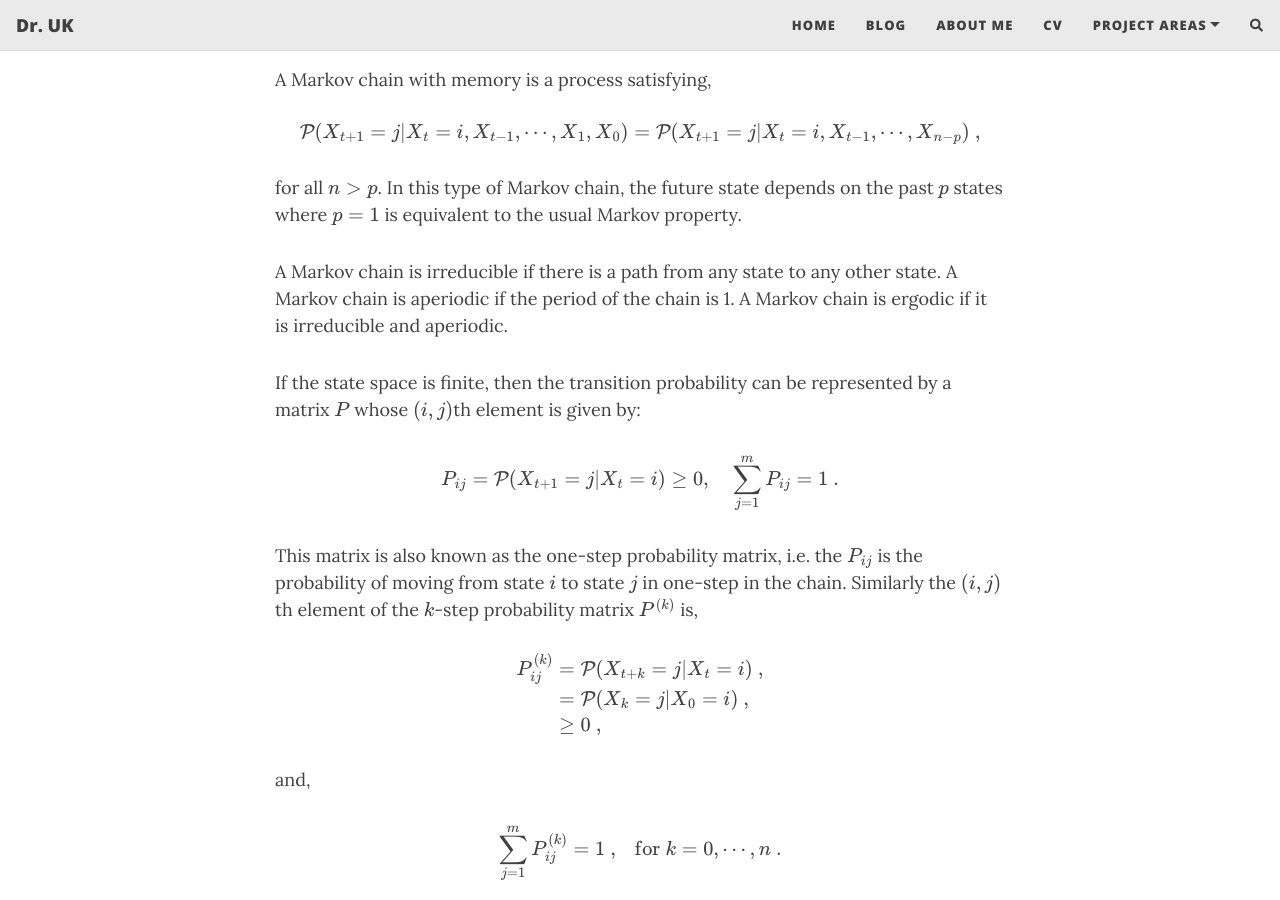
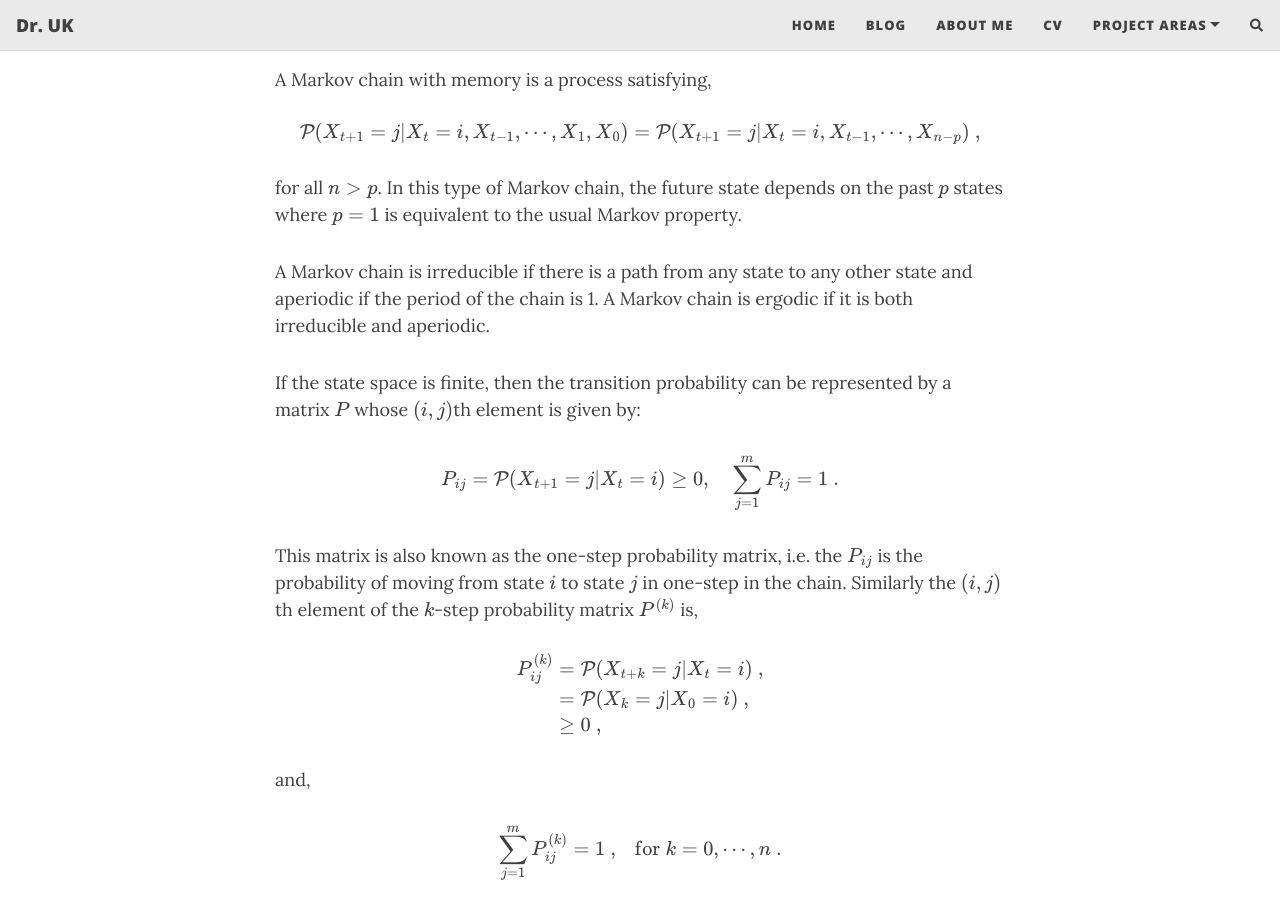
Before and after one commit to drrobotk/drrobotk.github.io, a Jekyll site: the page built from _posts/2022-09-17-Markov-chains.md, in a window 1280 px wide and 900 px high, scrolled down 1237 px. Built offline with Jekyll 4.4.1, drawn with Linux system fonts in a browser that asks for light colours; nearby versions of some CDN libraries; formulas are drawn with MathJax 3; comment, search, counter and statistics services are not loaded.

Commit message:
Update blog.

```diff
--- a/_posts/2022-09-17-Markov-chains.md
+++ b/_posts/2022-09-17-Markov-chains.md
@@ -41,7 +41,7 @@ $$\begin{align}
 
 for all $ n > p$. In this type of Markov chain, the future state depends on the past $p$ states where $p=1$ is equivalent to the usual Markov property.
 
-A Markov chain is irreducible if there is a path from any state to any other state. A Markov chain is aperiodic if the period of the chain is 1. A Markov chain is ergodic if it is irreducible and aperiodic.
+A Markov chain is irreducible if there is a path from any state to any other state and aperiodic if the period of the chain is 1. A Markov chain is ergodic if it is both irreducible and aperiodic.
 
 If the state space is finite, then the transition probability can be represented by a matrix $P$ whose $(i,j)$th element is given by:
 
```
